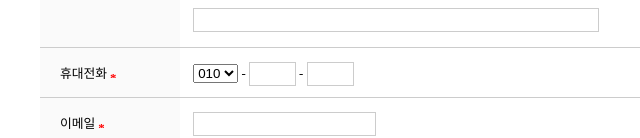
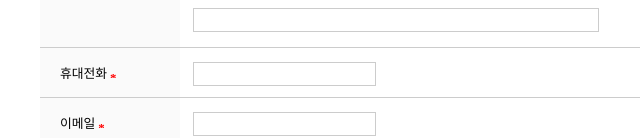
Before and after one commit to whdk93/stationary, a plain HTML site: page join.html in a window 1280 px wide. Shown: the part 666-804 px from the top of the page, 0-640 px from the left. Drawn offline with Linux system fonts and the light colour scheme; a web font is replaced by a local one.

Commit message:
회원가입 사이트

```diff
--- a/join.html
+++ b/join.html
@@ -129,18 +129,7 @@
                         </p>
                         <p>
                             <label for="phonenum">휴대전화<strong class="require">필수</strong></label>
-                            <select name="1stnum" id="1stnum" required>
-                                <option value="1">010</option>
-                                <option value="2">011</option>
-                                <option value="6">016</option>
-                                <option value="7">017</option>
-                                <option value="8">018</option>
-                                <option value="9">019</option>
-                            </select>
-                            &#45;
-                            <input type="text" maxlength="6" size="3" required>
-                            &#45;
-                            <input type="text" maxlength="6" size="3" required>
+                            <input type="number" maxlength="10" size="10" required>
                         </p>
                         <p>
                             <label for="email">이메일<strong class="require">필수</strong></label>
```
